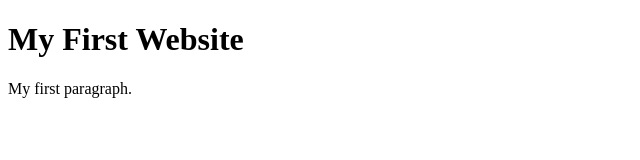
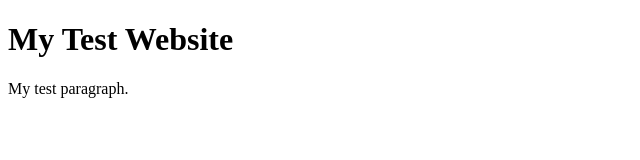
Before and after one commit to klassev/codersrank-template-6vsqfu, a website: page index.html in a window 1280 px wide. Shown: the whole page, without its empty margins (0-640 px from the left). Drawn offline with Linux system fonts and the light colour scheme.

Commit message:
1 file modified

```diff
--- a/index.html
+++ b/index.html
@@ -5,8 +5,8 @@
   </head>
   <body>
 
-    <h1>My First Website</h1>
-    <p>My first paragraph.</p>
+    <h1>My Test Website</h1>
+    <p>My test paragraph.</p>
 
   </body>
 </html>
```
